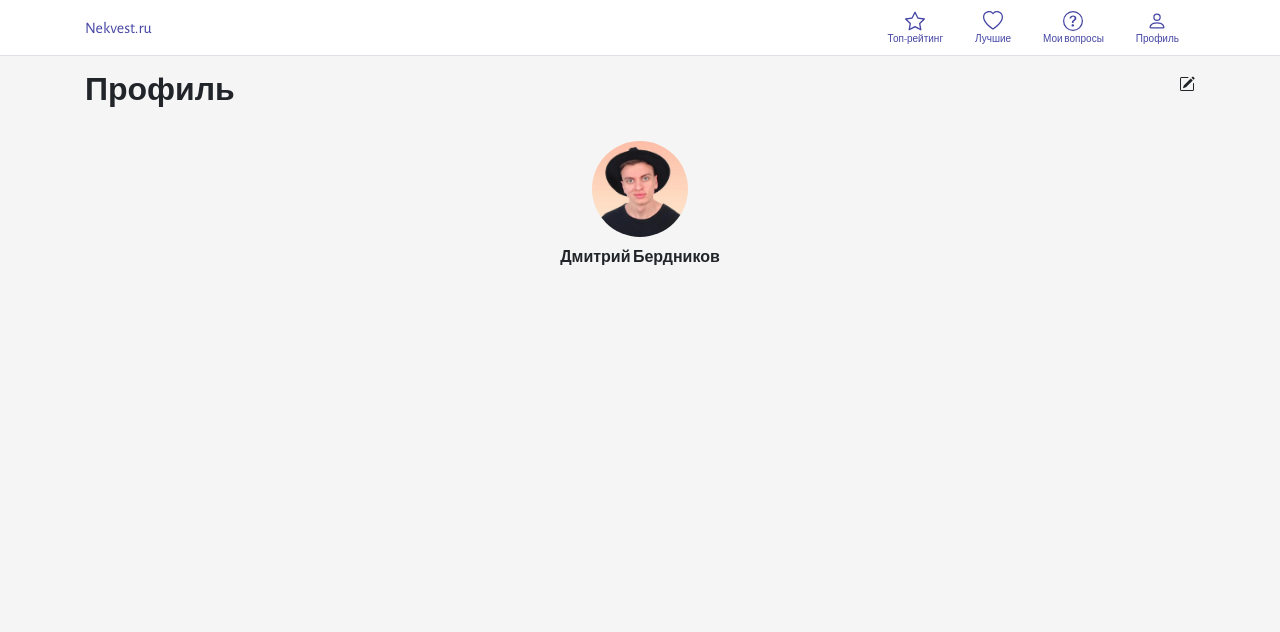
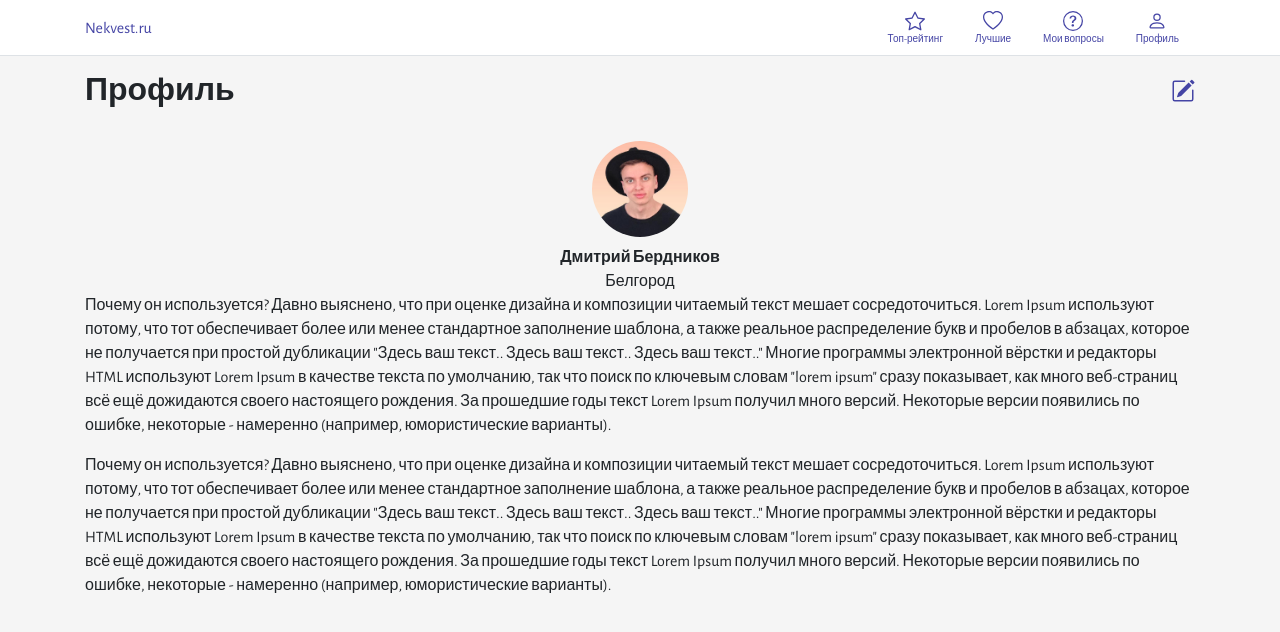
Before and after one commit to uchitsa/nekvest.ru, a React (Create React App) app: page / in a window 1280 px wide. Shown: the top 632 px of the page. Built offline with nearby package versions, Linux system fonts and the light colour scheme.

Commit message:
started adding height 100vh on mobile

```diff
--- a/public/index.html
+++ b/public/index.html
@@ -6,7 +6,7 @@
     <meta charset="utf-8" />
     <link rel="icon" href="%PUBLIC_URL%/favicon.ico" />
     <meta name="viewport" content="width=device-width, initial-scale=1" />
-    <meta name="theme-color" content="#fff" />
+    <meta name="theme-color" content="#f5f5f5" />
     <meta
       name="description"
       content="Web site created using create-react-app"
--- a/src/App.js
+++ b/src/App.js
@@ -9,9 +9,17 @@ import {
 import avatar from './images/avatar.jpg';
 import './scss/main.scss';
 
+// First we get the viewport height and we multiple it by 1% to get a value for a vh unit
+const vh = window.innerHeight * 0.01;
+// Then we set the value in the --vh custom property to the root of the document
+document.documentElement.style.setProperty('--vh', `${vh}px`);
+alert(vh);
+// https://css-tricks.com/the-trick-to-viewport-units-on-mobile/
+
 function App() {
   return (
     <div className="App">
+      <div className="App__inner">
         <header className="App-header">
           <div className="App-header__container">
             <a className="App-header__logo" href="/">
@@ -48,8 +56,8 @@ function App() {
         <div className="App-top">
           <div className="App-top__container container-md">
             <h2 className="App-top__title">Профиль</h2>
-          <div class="App-top__end">
-            <a>
+            <div className="App-top__end">
+              <a href="/edit">
                 <PencilSquare className="App-top__icon" />
               </a>
             </div>
@@ -58,8 +66,44 @@ function App() {
         <div className="Profile pt-3">
           <div className="container-md">
             <div className="Profile__content">
-            <img className="Profile__avatar Avatar" src={avatar} alt="Аватар" />
+              <img
+                className="Profile__avatar Avatar"
+                src={avatar}
+                alt="Аватар"
+              />
               <div className="Profile__name">Дмитрий Бердников</div>
+              <div className="Profile__city">Белгород</div>
+              <p>
+                Почему он используется? Давно выяснено, что при оценке дизайна и
+                композиции читаемый текст мешает сосредоточиться. Lorem Ipsum
+                используют потому, что тот обеспечивает более или менее
+                стандартное заполнение шаблона, а также реальное распределение
+                букв и пробелов в абзацах, которое не получается при простой
+                дубликации "Здесь ваш текст.. Здесь ваш текст.. Здесь ваш
+                текст.." Многие программы электронной вёрстки и редакторы HTML
+                используют Lorem Ipsum в качестве текста по умолчанию, так что
+                поиск по ключевым словам "lorem ipsum" сразу показывает, как
+                много веб-страниц всё ещё дожидаются своего настоящего рождения.
+                За прошедшие годы текст Lorem Ipsum получил много версий.
+                Некоторые версии появились по ошибке, некоторые - намеренно
+                (например, юмористические варианты).
+              </p>
+              <p>
+                Почему он используется? Давно выяснено, что при оценке дизайна и
+                композиции читаемый текст мешает сосредоточиться. Lorem Ipsum
+                используют потому, что тот обеспечивает более или менее
+                стандартное заполнение шаблона, а также реальное распределение
+                букв и пробелов в абзацах, которое не получается при простой
+                дубликации "Здесь ваш текст.. Здесь ваш текст.. Здесь ваш
+                текст.." Многие программы электронной вёрстки и редакторы HTML
+                используют Lorem Ipsum в качестве текста по умолчанию, так что
+                поиск по ключевым словам "lorem ipsum" сразу показывает, как
+                много веб-страниц всё ещё дожидаются своего настоящего рождения.
+                За прошедшие годы текст Lorem Ipsum получил много версий.
+                Некоторые версии появились по ошибке, некоторые - намеренно
+                (например, юмористические варианты).
+              </p>
+            </div>
           </div>
         </div>
       </div>
--- a/src/scss/components/App-top.scss
+++ b/src/scss/components/App-top.scss
@@ -4,6 +4,7 @@
 
 .App-top__container {
   display: flex;
+  align-items: center;
   justify-content: space-between;
 }
 
@@ -12,3 +13,9 @@
 
   margin-bottom: 0;
 }
+
+.App-top__icon {
+  $size: 1.5em;
+  width: $size;
+  height: $size;
+}
--- a/src/scss/layout/app.scss
+++ b/src/scss/layout/app.scss
@@ -1,9 +1,14 @@
-// test
 .App {
   height: 100vh;
+  height: calc(var(--vh, 1vh) * 100);
   padding-bottom: var(--app-header-height);
 
   @include media-breakpoint-up('sm') {
     padding-top: var(--app-header-height);
   }
 }
+
+.App__inner {
+  height: 100%;
+  overflow-y: scroll;
+}
--- a/src/scss/main.scss
+++ b/src/scss/main.scss
@@ -23,7 +23,7 @@
 @import 'abstracts/css-variables';
 @import 'abstracts/functions';
 @import 'base/base';
-@import 'layout/app';
+@import 'layout/App';
 @import 'components/AppHeader';
 @import 'components/Avatar';
 @import 'components/Profile';
```
Lines whose indentation alone changed are shown as unchanged.
